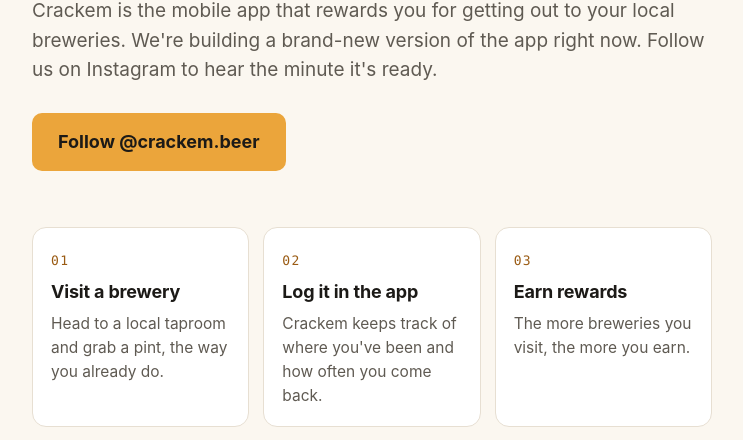
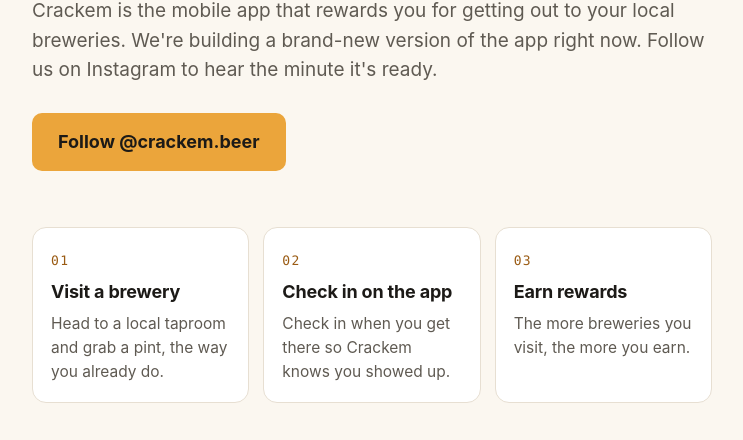
Before and after one commit to aperry999/crackem-site, a plain HTML site: page index.html in a window 1280 px wide. Shown: the part 293-733 px from the top of the page, without its empty margins (268-1011 px from the left). Drawn offline with Linux system fonts and the light colour scheme.

Commit message:
Step 2: Check in on the app
Co-Authored-By: Claude Opus 5.5 <noreply@anthropic.com>
Claude-Session: https://claude.ai/code/session_013Qqb6uXoXRM5zfPBwrqnA5

```diff
--- a/index.html
+++ b/index.html
@@ -118,8 +118,8 @@
         </li>
         <li>
           <span class="n">02</span>
-          <h2>Log it in the app</h2>
-          <p>Crackem keeps track of where you've been and how often you come back.</p>
+          <h2>Check in on the app</h2>
+          <p>Check in when you get there so Crackem knows you showed up.</p>
         </li>
         <li>
           <span class="n">03</span>
```
